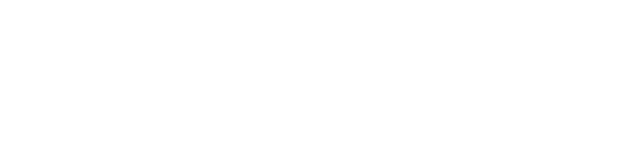
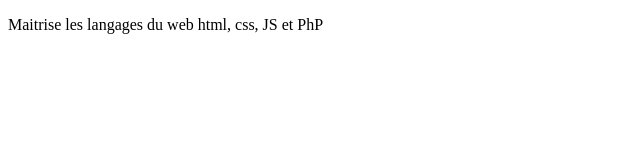
Before and after one commit to Gecnos/git-mon-cv, a plain HTML site: page index.html in a window 1280 px wide. Shown: the whole page, without its empty margins (0-640 px from the left). Drawn offline with Linux system fonts and the light colour scheme.

Commit message:
mise en place de la section competence

```diff
--- a/index.html
+++ b/index.html
@@ -7,6 +7,8 @@
     <title>Document</title>
 </head>
 <body>
-
+    <p>
+        Maitrise les langages du web html, css, JS et PhP
+    </p>
 </body>
 </html>
```
